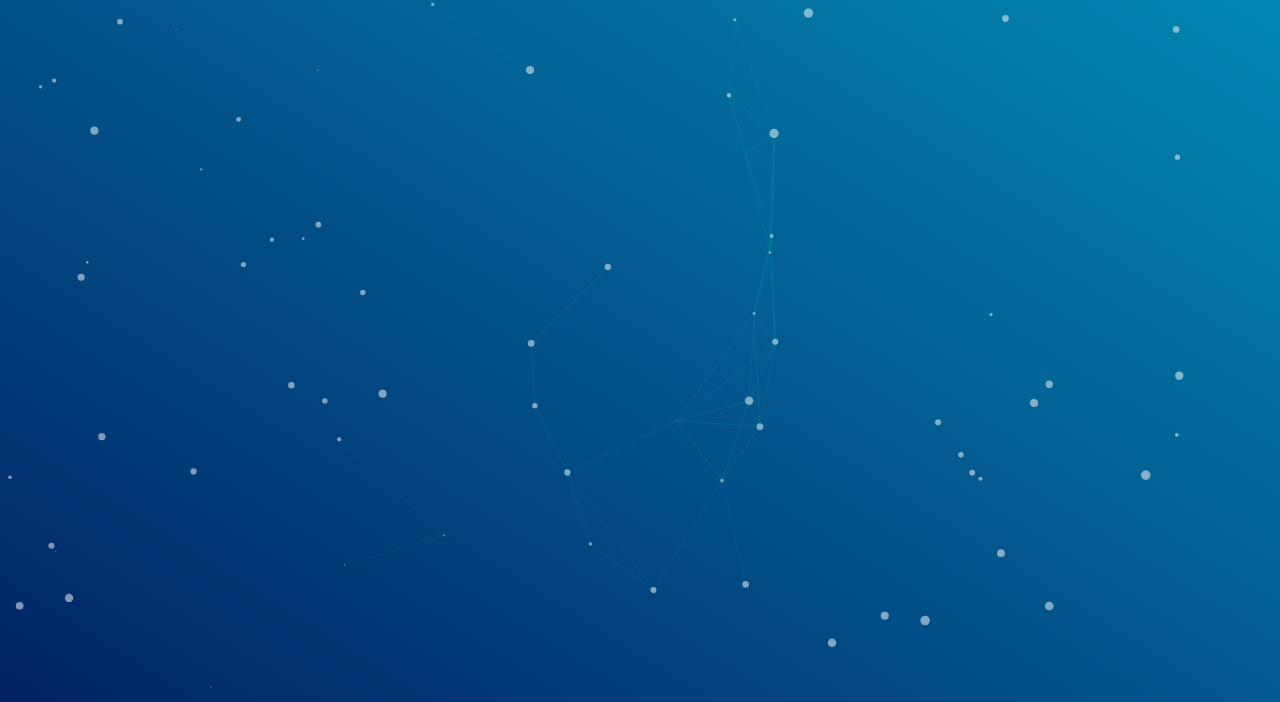
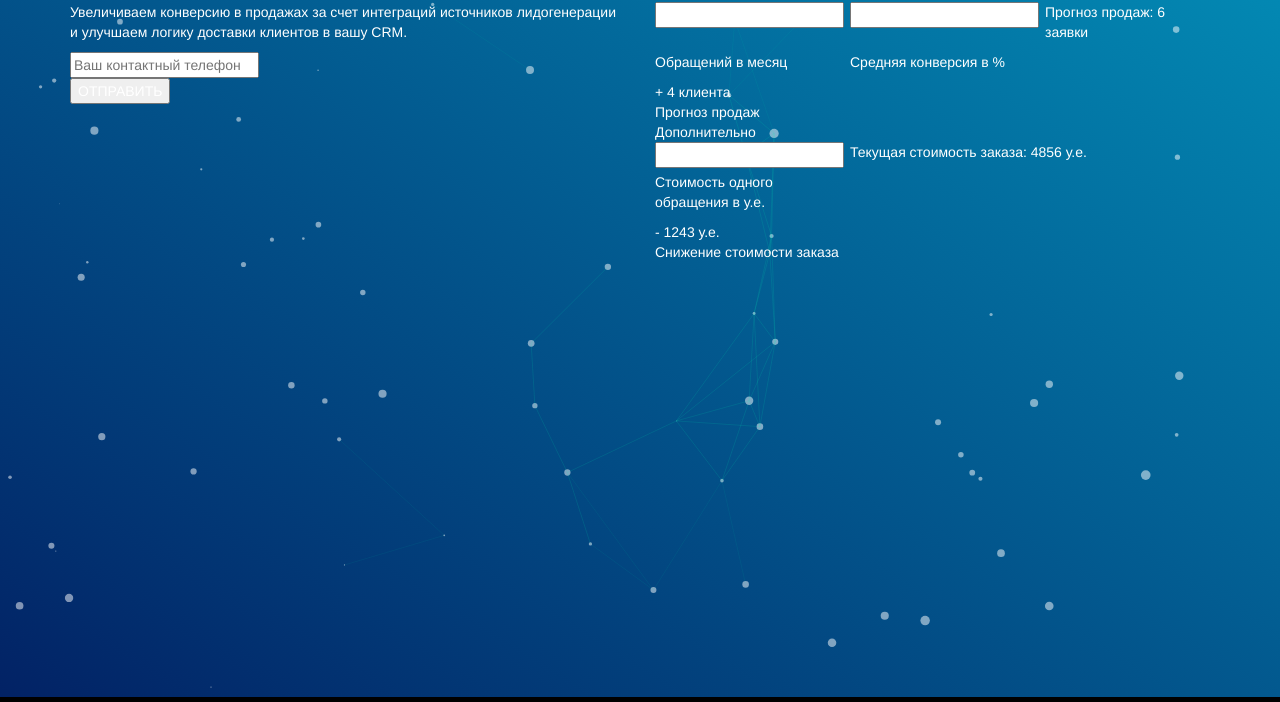
Before and after one commit to tkachenko1503/mega-stars, a plain HTML site: page index.html in a window 1280 px wide. Shown: the part 103-805 px from the top of the page. Drawn offline with nearby package versions, Linux system fonts and the light colour scheme.

Commit message:
add all content

```diff
--- a/index.html
+++ b/index.html
@@ -24,15 +24,101 @@
 
     <body>
         <main class="app-container">
-            <canvas id="sexy-particles"></canvas>
-            <!--<section class="logo-container">
-                <svg class="mp_logo"
-                     viewBox="0 0 400 53"
-                     preserveAspectRatio="xMinYMid meet">
-                     <use xmlns:xlink="http://www.w3.org/1999/xlink"
-                          xlink:href="./mp_logo.svg#mp_logo"></use>
-                </svg>
-            </section>-->
+            <div class="app-particles">
+                <canvas></canvas>
+            </div>
+            <div class="container">
+                <div class="row">
+                    <div class="col-xs-12">
+                        <div class="logo">
+                            <img src="/mgtsk.svg" alt="mgtsk">
+                        </div>
+                    </div>
+                </div>
+                <div class="row">
+                    <!--left side-->
+                    <div class="col-xs-12 col-md-6">
+                        <div class="row">
+                            <div class="col-xs-12">
+                                <h1>Формируем воронку продаж</h1>
+                                <p>
+                                    Увеличиваем конверсию в продажах за счет интеграций источников
+                                    лидогенерации и улучшаем логику доставки клиентов в вашу CRM.
+                                </p>
+                                <section class="call-form">
+                                    <title>Отправить запрос на интеграцию</title>
+                                    <div>
+                                        <input type="text" placeholder="Ваш контактный телефон"/>
+                                    </div>
+                                    <div>
+                                        <button>ОТПРАВИТЬ</button>
+                                    </div>
+                                </section>
+                            </div>
+                        </div>
+                    </div>
+                    <!--right side-->
+                    <div class="col-xs-12 col-md-6">
+                        <div class="row">
+                            <div class="col-xs-12">
+                                <h1>Калькулятор эффективности</h1>
+                                <div class="row">
+                                    <div class="col-xs-4">
+                                        <input type="number">
+                                    </div>
+                                    <div class="col-xs-4">
+                                        <input type="number">
+                                    </div>
+                                    <div class="col-xs-4">
+                                        <p>Прогноз продаж: 6 заявки</p>
+                                    </div>
+                                </div>
+                                <div class="row">
+                                    <div class="col-xs-4">
+                                        <p>Обращений в месяц</p>
+                                    </div>
+                                    <div class="col-xs-4">
+                                        <p>Средняя конверсия в %</p>
+                                    </div>
+                                    <div class="col-xs-4"></div>
+                                </div>
+                                <div class="row">
+                                    <div class="col-xs-12">
+                                        <span>+ 4</span>
+                                        <span>клиента</span>
+                                    </div>
+                                    <div class="col-xs-12">
+                                        <span>Прогноз продаж</span>
+                                    </div>
+                                </div>
+                                <div class="row">
+                                    <div class="col-xs-12">
+                                        <span>Дополнительно</span>
+                                    </div>
+                                    <div class="col-xs-4">
+                                        <input type="number">
+                                    </div>
+                                    <div class="col-md-8">
+                                        <p>Текущая стоимость заказа:  4856 у.е.</p>
+                                    </div>
+                                    <div class="col-xs-4">
+                                        <p>Стоимость одного обращения в у.е.</p>
+                                    </div>
+                                </div>
+                                <div class="row">
+                                    <div class="col-xs-12">
+                                        <span>- 1243</span>
+                                        <span>у.е.</span>
+                                    </div>
+                                    <div class="col-xs-12">
+                                        <p>Снижение стоимости заказа</p>
+                                    </div>
+                                </div>
+                            </div>
+                        </div>
+                    </div>
+                </div>
+            </div>
         </main>
 
         <script src="https://ajax.googleapis.com/ajax/libs/jquery/1.12.4/jquery.min.js"></script>
--- a/styles.css
+++ b/styles.css
@@ -1,26 +1,18 @@
-body {
+html, body {
     overflow: hidden;
     background: #000;
+    height: 100%;
+    color: #FFFFFF;
 }
 
 .app-container {
+    height: 100%;
     background: -webkit-linear-gradient(to top right, rgba(2, 34, 101, 100), rgba(3, 143, 184, 50));
     background: -moz-linear-gradient(to top right, rgba(2, 34, 101, 100), rgba(3, 143, 184, 50));
     background: -o-linear-gradient(to top right, rgba(2, 34, 101, 100), rgba(3, 143, 184, 50));
     background: linear-gradient(to top right, rgba(2, 34, 101, 100), rgba(3, 143, 184, 50));
 }
 
-.logo-container {
+.app-particles {
     position: absolute;
-    top: 34%;
-    left: 50%;
-    transform: translate(-50%);
 }
-
-.mp_logo {
-    width: 400px;
-    max-width: 100%;
-    height: auto;
-    display: inline-block;
-    color: #fff;
-}
```
Also changed, not shown: mgtsk.svg (added).
